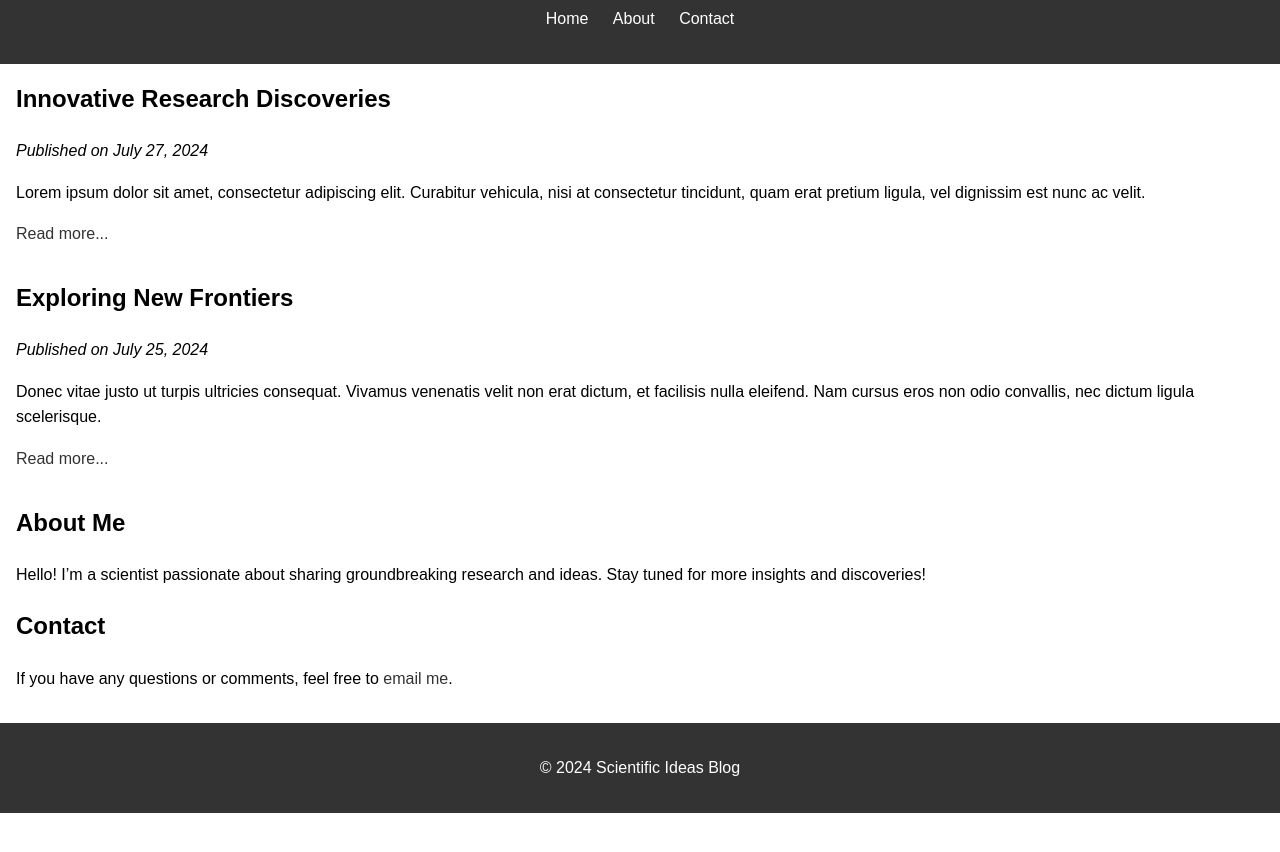
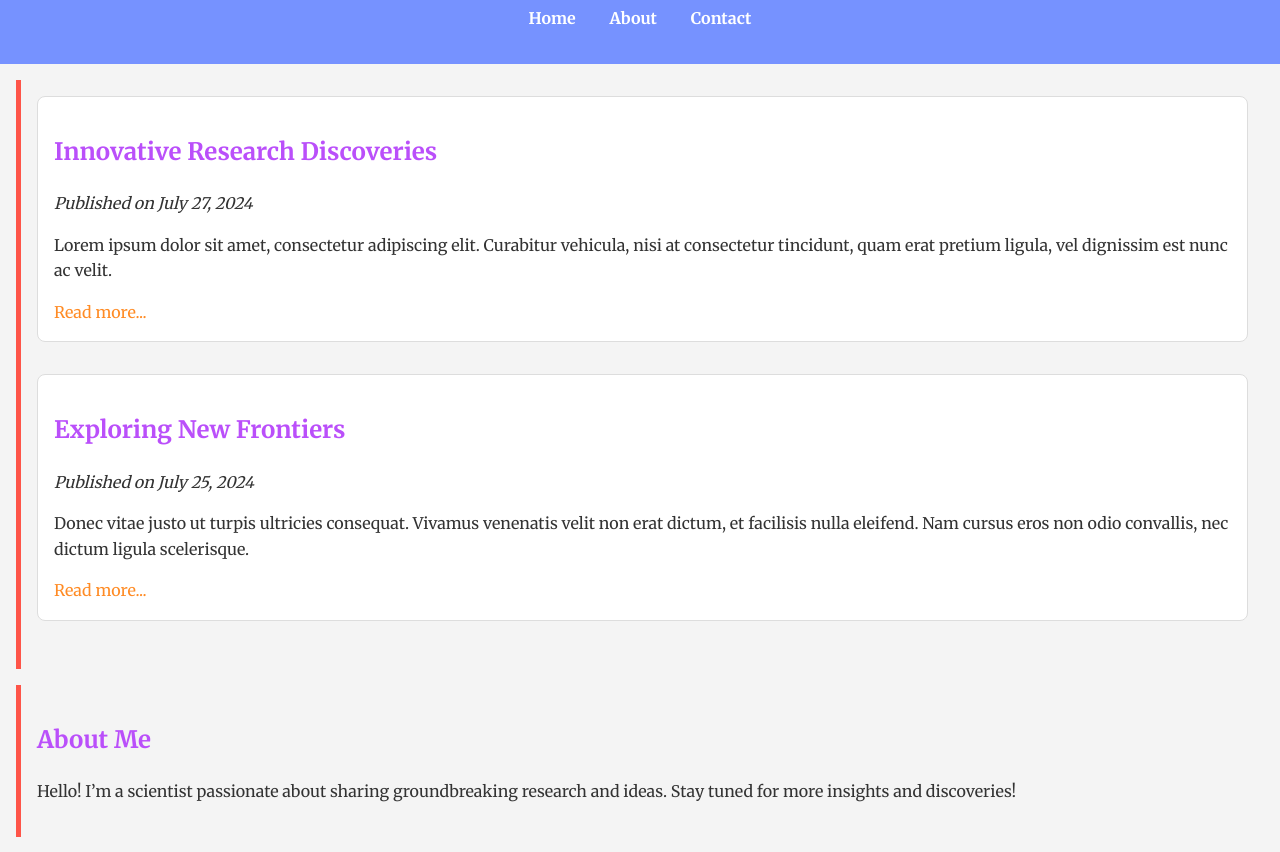
Before and after one commit to alisasenses/alisasenses, a plain HTML site: page index.html in a window 1280 px wide. Shown: the part 77-929 px from the top of the page. Before the commit the page ends 890 px from the top, so only its background shows below. Drawn offline with nearby package versions, Linux system fonts and the light colour scheme.

Commit message:
Update styles.css

```diff
--- a/styles.css
+++ b/styles.css
@@ -1,14 +1,16 @@
 /* styles.css */
 
 body {
-    font-family: Arial, sans-serif;
+    font-family: 'Merriweather', serif;
     line-height: 1.6;
     margin: 0;
     padding: 0;
+    color: #333;
+    background-color: #f4f4f4; /* Light grey background */
 }
 
 header {
-    background: #333;
+    background: rgb(118, 146, 255); /* Soft Blue */
     color: #fff;
     padding: 1rem;
     text-align: center;
@@ -25,12 +27,18 @@ nav ul {
 
 nav ul li {
     display: inline;
-    margin: 0 10px;
+    margin: 0 15px;
 }
 
 nav ul li a {
     color: #fff;
     text-decoration: none;
+    font-weight: bold;
+}
+
+nav ul li a:hover {
+    text-decoration: underline;
+    color: rgb(255, 193, 0); /* Bright Yellow */
 }
 
 main {
@@ -38,25 +46,48 @@ main {
 }
 
 article {
+    background: #fff;
+    border: 1px solid #ddd;
+    border-radius: 8px;
+    padding: 1rem;
     margin-bottom: 2rem;
 }
 
 article h2 {
-    margin-top: 0;
+    color: rgb(186, 79, 250); /* Purple */
 }
 
-footer {
-    background: #333;
-    color: #fff;
-    padding: 1rem;
-    text-align: center;
+article p {
+    margin-bottom: 1rem;
 }
 
 a {
-    color: #333;
+    color: rgb(255, 139, 36); /* Orange */
     text-decoration: none;
 }
 
 a:hover {
     text-decoration: underline;
 }
+
+footer {
+    background: rgb(100, 200, 100); /* Light Green */
+    color: #fff;
+    padding: 1rem;
+    text-align: center;
+}
+
+footer p {
+    margin: 0;
+}
+
+/* Additional styles for highlighting and layout */
+section {
+    padding: 1rem;
+    margin-bottom: 1rem;
+    border-left: 5px solid rgb(254, 84, 72); /* Red Accent */
+}
+
+h2 {
+    color: rgb(186, 79, 250); /* Purple */
+}
```
